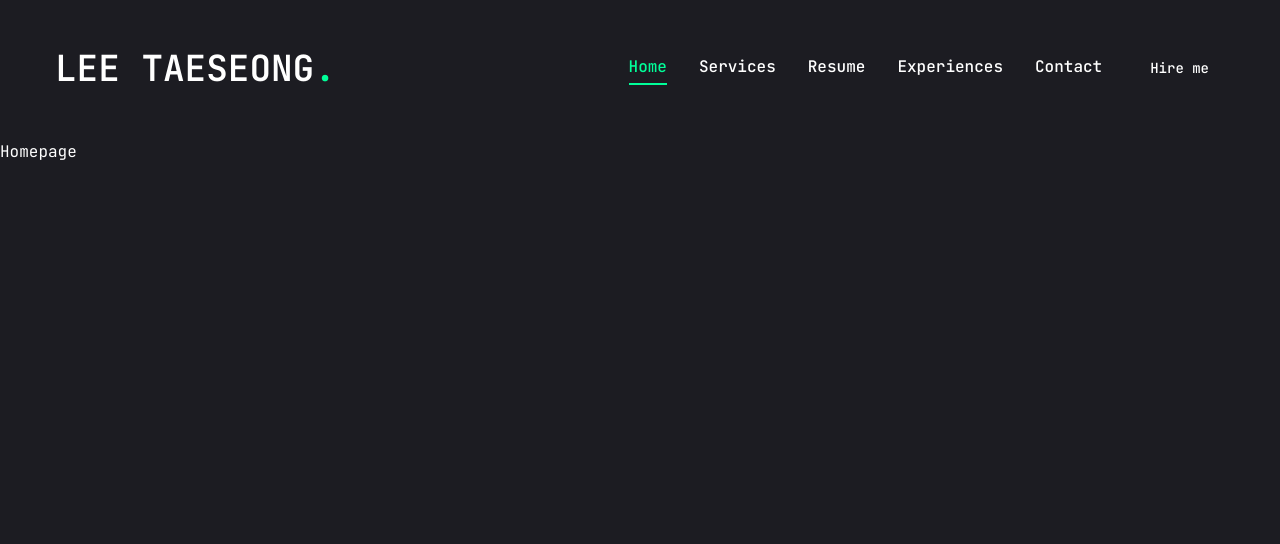
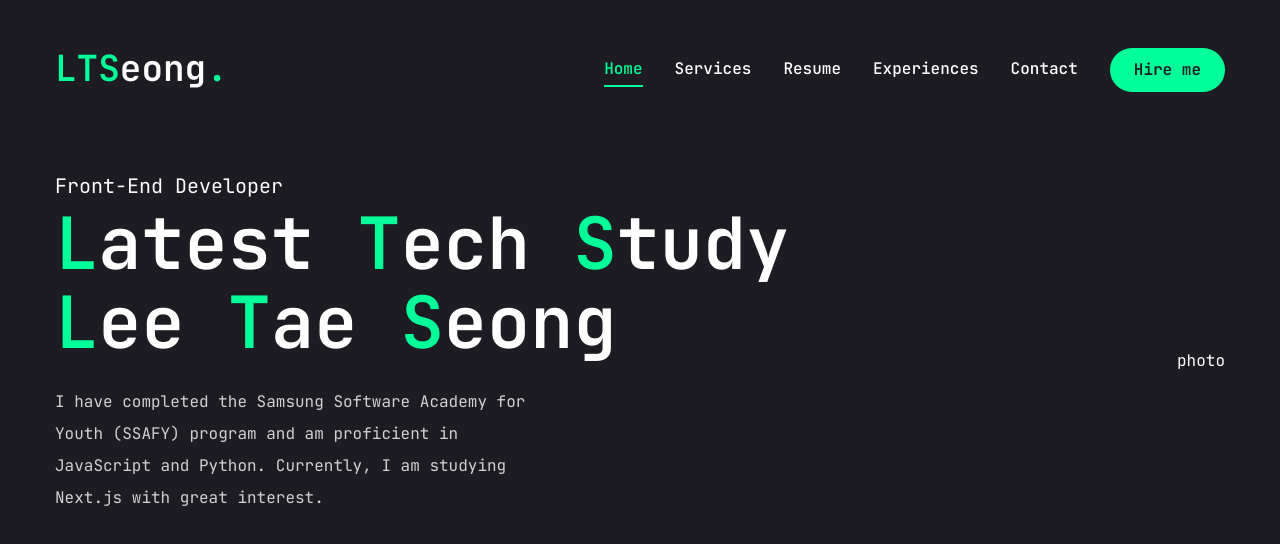
Before and after one commit to LEETAESEONG/make-portfolio, a Next.js app: page / in a window 1280 px wide. Shown: the top 544 px of the page. Built offline with nearby package versions, Linux system fonts and the light colour scheme.

Commit message:
[feat] nav bar 만들기 (반응형)

```diff
--- a/app/globals.css
+++ b/app/globals.css
@@ -6,4 +6,13 @@
   body {
     @apply font-primary bg-primary text-white leading-loose;
   }
+  .h1 {
+    @apply text-[48px] xl:text-[72px] leading-[1.1] font-semibold;
+  }
+  .h2 {
+    @apply text-[36px] xl:text-[48px] leading-[1.1] font-semibold;
+  }
+  .h3 {
+    @apply text-[20px] xl:text-[24px] leading-[1.1] font-semibold;
+  }
 }
--- a/app/page.tsx
+++ b/app/page.tsx
@@ -1,3 +1,34 @@
+import { Button } from "@/components/ui/button";
+import { FiDownload } from "react-icons/fi";
+
 export default function Home() {
-  return <main>Homepage</main>;
+  return (
+    <section className="h-full">
+      <div className="container mx-auto">
+        <div className="flex flex-col xl:flex-row items-center justify-between xl:pt-8 xl:pb-24">
+          {/* text */}
+          <div className="text-center xl:text-left">
+            <span className="text-xl">Front-End Developer</span>
+            <h1 className="h1 mb-6">
+              <span className="text-accent">L</span>atest{" "}
+              <span className="text-accent">T</span>ech{" "}
+              <span className="text-accent">S</span>tudy
+              <br /> <span className="text-accent">L</span>ee{" "}
+              <span className="text-accent">T</span>ae{" "}
+              <span className="text-accent">S</span>eong
+            </h1>
+            <p className="max-w-[500px] mb-9 text-white/80">
+              I have completed the Samsung Software Academy for Youth (SSAFY)
+              program and am proficient in JavaScript and Python. Currently, I
+              am studying Next.js with great interest.
+            </p>
+            {/* btn and socials */}
+
+          </div>
+          {/* photo */}
+          <div>photo</div>
+        </div>
+      </div>
+    </section>
+  );
 }
--- a/components/Header.tsx
+++ b/components/Header.tsx
@@ -3,6 +3,7 @@
 
 // components
 import Nav from "./Nav";
+import MobileNav from "./MobileNav";
 
 export default function Header() {
   return (
@@ -11,7 +12,8 @@
         {/* logo */}
         <Link href={"/"}>
           <h1 className="text-4xl font-semibold">
-            LEE TAESEONG<span className="text-accent">.</span>
+            <span className="text-accent">LTS</span>eong
+            <span className="text-accent">.</span>
           </h1>
         </Link>
         {/* desktop nav & hire me button */}
@@ -22,7 +24,9 @@
           </Link>
         </div>
         {/* mobile nav */}
-        <div className="xl:hidden">mobile nav</div>
+        <div className="xl:hidden">
+          <MobileNav />
+        </div>
       </div>
     </header>
   );
--- /dev/null
+++ b/components/MobileNav.tsx
@@ -0,0 +1,45 @@
+"use client";
+
+import { Sheet, SheetContent, SheetTrigger } from "@/components/ui/sheet";
+import { usePathname } from "next/navigation";
+import Link from "next/link";
+import { CiMenuFries } from "react-icons/ci";
+import { links } from "./Nav";
+
+export default function MobileNav() {
+  const pathname = usePathname();
+  return (
+    <Sheet>
+      <SheetTrigger className="flex justify-center items-center">
+        <CiMenuFries className="text-[32px] text-accent" />
+      </SheetTrigger>
+      <SheetContent className="flex flex-col">
+        {/* logo */}
+        <div className="mt-24 mb-24 text-center text-2xl">
+          <Link href={"/"}>
+            <h1 className="text-4xl font-semibold">
+              LTS<span className="text-accent">.</span>{" "}
+            </h1>
+          </Link>
+        </div>
+        {/* nav */}
+        <nav className="flex flex-col justify-center items-center gap-8">
+          {links.map((link, index) => {
+            return (
+              <Link
+                href={link.path}
+                key={index}
+                className={`${
+                  link.path === pathname &&
+                  "text-accent border-b-2 border-accent"
+                } text-xl capitalize hover:text-accent transition-all`}
+              >
+                {link.name}
+              </Link>
+            );
+          })}
+        </nav>
+      </SheetContent>
+    </Sheet>
+  );
+}
--- a/components/Nav.tsx
+++ b/components/Nav.tsx
@@ -3,7 +3,7 @@
 import Link from "next/link";
 import { usePathname } from "next/navigation";
 
-const links = [
+export const links = [
   {
     name: "home",
     path: "/",
--- a/components/ui/button.tsx
+++ b/components/ui/button.tsx
@@ -1,29 +1,23 @@
-import * as React from "react"
-import { Slot } from "@radix-ui/react-slot"
-import { cva, type VariantProps } from "class-variance-authority"
+import * as React from "react";
+import { Slot } from "@radix-ui/react-slot";
+import { cva, type VariantProps } from "class-variance-authority";
 
-import { cn } from "@/lib/utils"
+import { cn } from "@/lib/utils";
 
 const buttonVariants = cva(
-  "inline-flex items-center justify-center whitespace-nowrap rounded-md text-sm font-medium ring-offset-background transition-colors focus-visible:outline-none focus-visible:ring-2 focus-visible:ring-ring focus-visible:ring-offset-2 disabled:pointer-events-none disabled:opacity-50",
+  "inline-flex items-center justify-center whitespace-nowrap rounded-full text-base font-semibold ring-offset-white transition-colors",
   {
     variants: {
       variant: {
-        default: "bg-primary text-primary-foreground hover:bg-primary/90",
-        destructive:
-          "bg-destructive text-destructive-foreground hover:bg-destructive/90",
+        default: "bg-accent text-primary hover:bg-accent-hover",
+        primary: "bg-primary text-white",
         outline:
-          "border border-input bg-background hover:bg-accent hover:text-accent-foreground",
-        secondary:
-          "bg-secondary text-secondary-foreground hover:bg-secondary/80",
-        ghost: "hover:bg-accent hover:text-accent-foreground",
-        link: "text-primary underline-offset-4 hover:underline",
+          "border border-accent bg-transparent text-accent hover:bg-accent hover:text-primary",
       },
       size: {
-        default: "h-10 px-4 py-2",
-        sm: "h-9 rounded-md px-3",
-        lg: "h-11 rounded-md px-8",
-        icon: "h-10 w-10",
+        default: "h-[44px] px-6",
+        sm: "h-[48px] px-6",
+        lg: "h-[56px] px-8 text-sm uppercase tracking-[2px]",
       },
     },
     defaultVariants: {
@@ -31,26 +25,26 @@
       size: "default",
     },
   }
-)
+);
 
 export interface ButtonProps
   extends React.ButtonHTMLAttributes<HTMLButtonElement>,
     VariantProps<typeof buttonVariants> {
-  asChild?: boolean
+  asChild?: boolean;
 }
 
 const Button = React.forwardRef<HTMLButtonElement, ButtonProps>(
   ({ className, variant, size, asChild = false, ...props }, ref) => {
-    const Comp = asChild ? Slot : "button"
+    const Comp = asChild ? Slot : "button";
     return (
       <Comp
         className={cn(buttonVariants({ variant, size, className }))}
         ref={ref}
         {...props}
       />
-    )
+    );
   }
-)
-Button.displayName = "Button"
+);
+Button.displayName = "Button";
 
-export { Button, buttonVariants }
+export { Button, buttonVariants };
--- a/components/ui/sheet.tsx
+++ b/components/ui/sheet.tsx
@@ -1,19 +1,20 @@
-"use client"
+"use client";
 
-import * as React from "react"
-import * as SheetPrimitive from "@radix-ui/react-dialog"
-import { cva, type VariantProps } from "class-variance-authority"
-import { X } from "lucide-react"
+import * as React from "react";
+import * as SheetPrimitive from "@radix-ui/react-dialog";
+import { cva, type VariantProps } from "class-variance-authority";
 
-import { cn } from "@/lib/utils"
+import { cn } from "@/lib/utils";
 
-const Sheet = SheetPrimitive.Root
+import { IoMdClose } from "react-icons/io";
 
-const SheetTrigger = SheetPrimitive.Trigger
+const Sheet = SheetPrimitive.Root;
 
-const SheetClose = SheetPrimitive.Close
+const SheetTrigger = SheetPrimitive.Trigger;
 
-const SheetPortal = SheetPrimitive.Portal
+const SheetClose = SheetPrimitive.Close;
+
+const SheetPortal = SheetPrimitive.Portal;
 
 const SheetOverlay = React.forwardRef<
   React.ElementRef<typeof SheetPrimitive.Overlay>,
@@ -27,11 +28,11 @@
     {...props}
     ref={ref}
   />
-))
-SheetOverlay.displayName = SheetPrimitive.Overlay.displayName
+));
+SheetOverlay.displayName = SheetPrimitive.Overlay.displayName;
 
 const sheetVariants = cva(
-  "fixed z-50 gap-4 bg-background p-6 shadow-lg transition ease-in-out data-[state=open]:animate-in data-[state=closed]:animate-out data-[state=closed]:duration-300 data-[state=open]:duration-500",
+  "fixed z-50 gap-4 bg-primary p-6 shadow-lg transition ease-in-out data-[state=open]:animate-in data-[state=closed]:animate-out data-[state=closed]:duration-300 data-[state=open]:duration-500",
   {
     variants: {
       side: {
@@ -40,14 +41,14 @@
           "inset-x-0 bottom-0 border-t data-[state=closed]:slide-out-to-bottom data-[state=open]:slide-in-from-bottom",
         left: "inset-y-0 left-0 h-full w-3/4 border-r data-[state=closed]:slide-out-to-left data-[state=open]:slide-in-from-left sm:max-w-sm",
         right:
-          "inset-y-0 right-0 h-full w-3/4  border-l data-[state=closed]:slide-out-to-right data-[state=open]:slide-in-from-right sm:max-w-sm",
+          "inset-y-0 right-0 h-full w-3/4 data-[state=closed]:slide-out-to-right data-[state=open]:slide-in-from-right sm:max-w-sm",
       },
     },
     defaultVariants: {
       side: "right",
     },
   }
-)
+);
 
 interface SheetContentProps
   extends React.ComponentPropsWithoutRef<typeof SheetPrimitive.Content>,
@@ -65,14 +66,14 @@
       {...props}
     >
       {children}
-      <SheetPrimitive.Close className="absolute right-4 top-4 rounded-sm opacity-70 ring-offset-background transition-opacity hover:opacity-100 focus:outline-none focus:ring-2 focus:ring-ring focus:ring-offset-2 disabled:pointer-events-none data-[state=open]:bg-secondary">
-        <X className="h-4 w-4" />
+      <SheetPrimitive.Close className="absolute right-8 top-8 transition-opacity outline-none">
+        <IoMdClose className="text-3xl text-accent" />
         <span className="sr-only">Close</span>
       </SheetPrimitive.Close>
     </SheetPrimitive.Content>
   </SheetPortal>
-))
-SheetContent.displayName = SheetPrimitive.Content.displayName
+));
+SheetContent.displayName = SheetPrimitive.Content.displayName;
 
 const SheetHeader = ({
   className,
@@ -85,8 +86,8 @@
     )}
     {...props}
   />
-)
-SheetHeader.displayName = "SheetHeader"
+);
+SheetHeader.displayName = "SheetHeader";
 
 const SheetFooter = ({
   className,
@@ -99,8 +100,8 @@
     )}
     {...props}
   />
-)
-SheetFooter.displayName = "SheetFooter"
+);
+SheetFooter.displayName = "SheetFooter";
 
 const SheetTitle = React.forwardRef<
   React.ElementRef<typeof SheetPrimitive.Title>,
@@ -111,8 +112,8 @@
     className={cn("text-lg font-semibold text-foreground", className)}
     {...props}
   />
-))
-SheetTitle.displayName = SheetPrimitive.Title.displayName
+));
+SheetTitle.displayName = SheetPrimitive.Title.displayName;
 
 const SheetDescription = React.forwardRef<
   React.ElementRef<typeof SheetPrimitive.Description>,
@@ -123,8 +124,8 @@
     className={cn("text-sm text-muted-foreground", className)}
     {...props}
   />
-))
-SheetDescription.displayName = SheetPrimitive.Description.displayName
+));
+SheetDescription.displayName = SheetPrimitive.Description.displayName;
 
 export {
   Sheet,
@@ -137,4 +138,4 @@
   SheetFooter,
   SheetTitle,
   SheetDescription,
-}
+};
--- a/package.json
+++ b/package.json
@@ -22,6 +22,7 @@
     "next": "14.2.5",
     "react": "^18",
     "react-dom": "^18",
+    "react-icons": "^5.2.1",
     "tailwind-merge": "^2.4.0",
     "tailwindcss-animate": "^1.0.7"
   },
```
Also changed, not shown: 1 other file (tests, documents, lock files or other folders).
